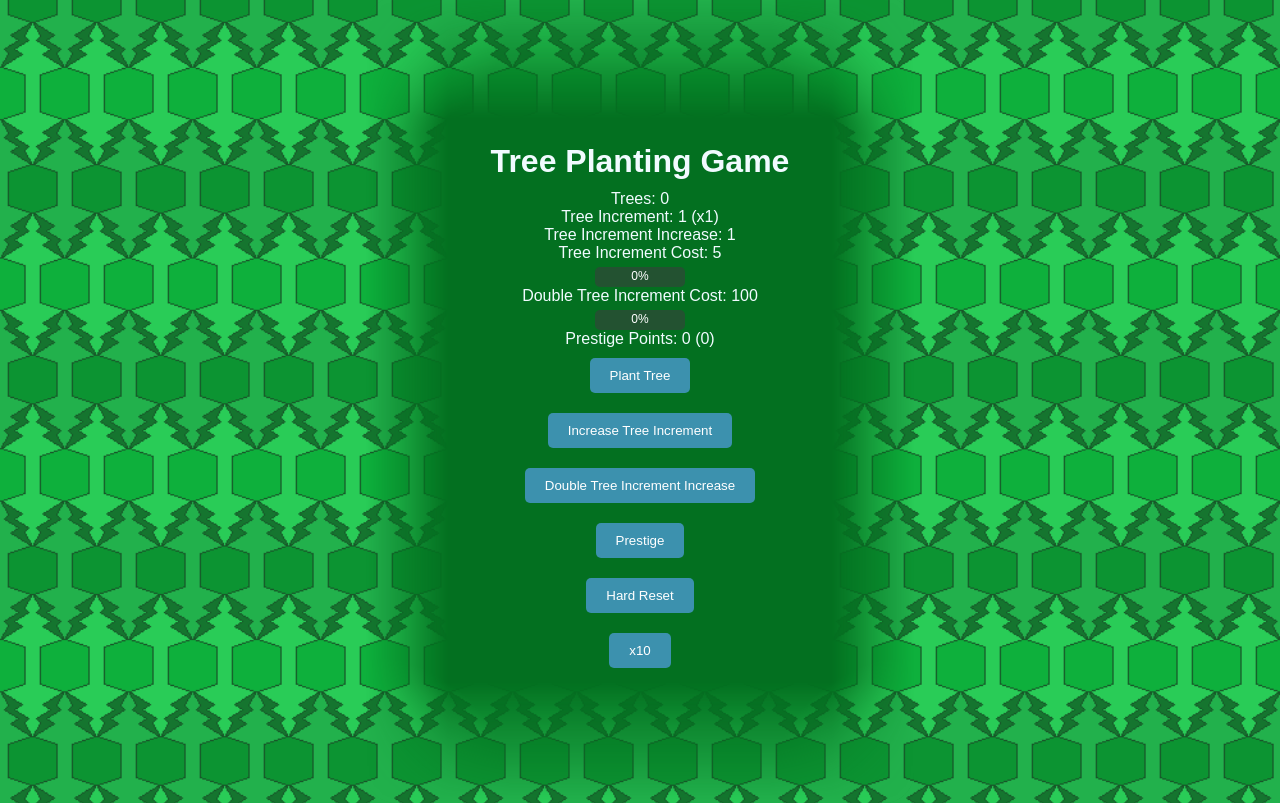
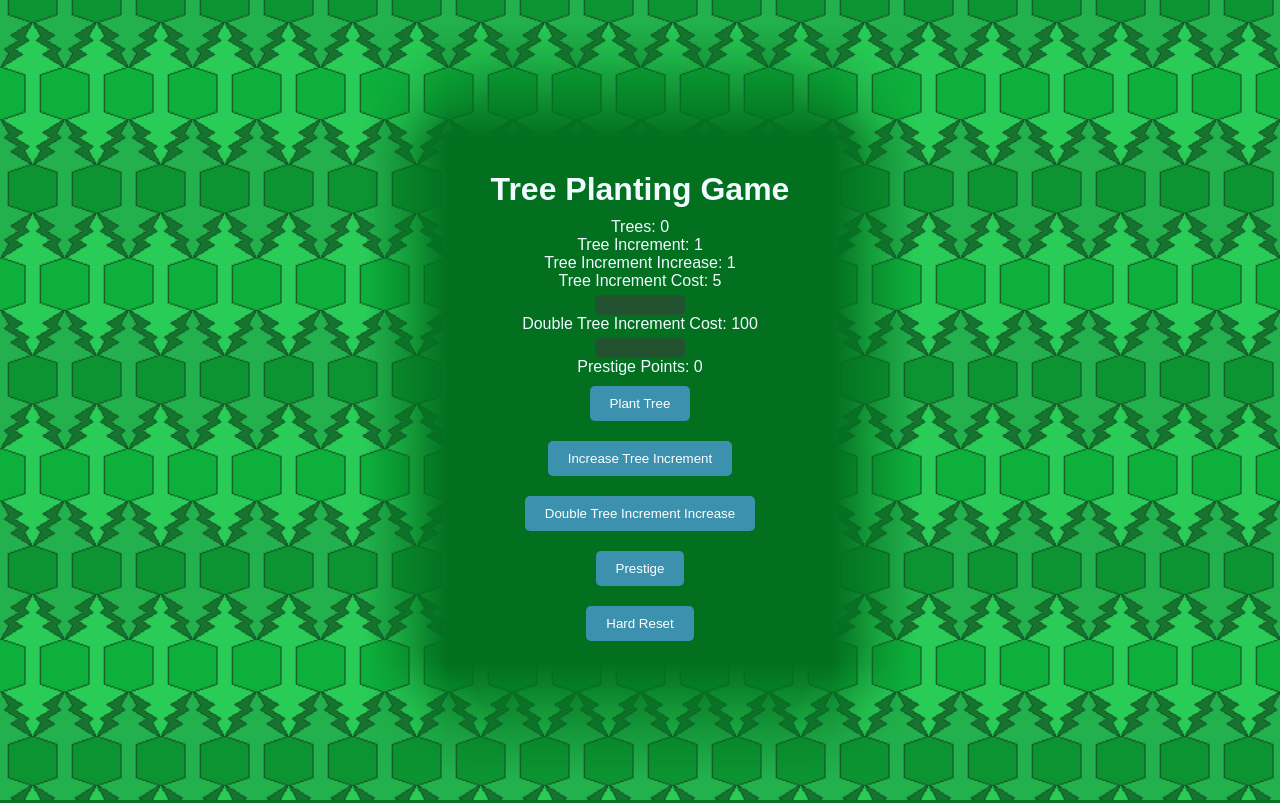
Before and after one commit to Pupzs/Tree-Game, a PHP site: page / in a window 1280 px wide. Run offline with PHP 8.4, Linux system fonts and the light colour scheme.

Commit message:
Remove the dev cheat tools

```diff
--- a/index.php
+++ b/index.php
@@ -49,7 +49,7 @@
     <button id="doubleIncrease-button">Double Tree Increment Increase</button>
     <button id="prestige-button">Prestige</button>
     <button id="reset-button">Hard Reset</button>
-    <button id="x10i">x10</button>
+    <!-- <button id="x10i">x10</button> -->
     </div>
     <script src="script.js"></script>
 </body>
```
